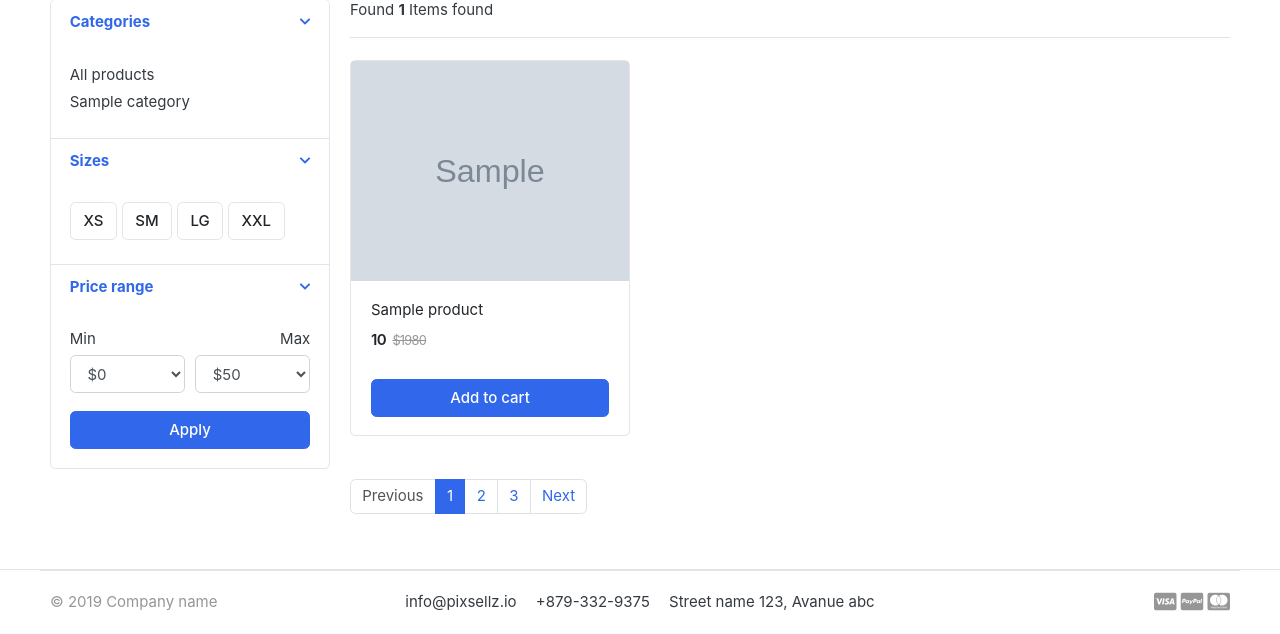
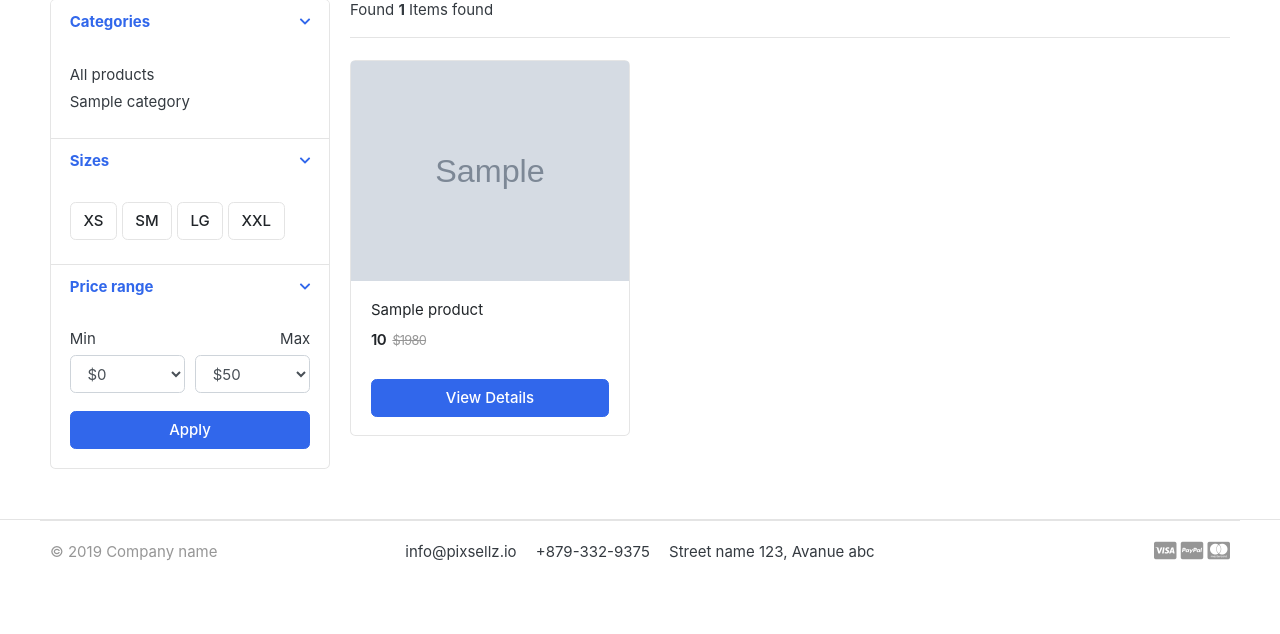
Before and after one commit to kamaldhiman2010/GreatKart, a Django app: page /store/ in a window 1280 px wide. Shown: the part 295-929 px from the top of the page. After the commit the page ends 856 px from the top, so only its background shows below. Run offline with Django 3.2, Linux system fonts and the light colour scheme; tables that the repository leaves empty hold one stand-in row (values such as "Sample post"); grey boxes marked "Sample" are stand-in pictures; some libraries are stand-ins or nearby versions; some web fonts are replaced.

Commit message:
cart completed

```diff
--- /dev/null
+++ b/carts/context_processors.py
@@ -0,0 +1,16 @@
+from .models import Cart,CartItem
+from .views import _cart_id
+
+def counter(request):
+    cart_count = 0
+    if 'admin' in request.path:
+        return {}
+    else:
+        try:
+            cart=Cart.objects.filter(cart_id=_cart_id(request))
+            cart_items=CartItem.objects.all().filter(cart=cart[:1])
+            for cart_item in cart_items:
+                cart_count += cart_item.quantity
+        except Cart.DoesNotExist:
+            cart_count=0
+    return dict(cart_count=cart_count)
--- a/carts/views.py
+++ b/carts/views.py
@@ -1,3 +1,4 @@
+from django.core.exceptions import ObjectDoesNotExist
 from django.http import HttpResponse
 from django.shortcuts import render, redirect, get_object_or_404
 
@@ -60,6 +61,8 @@ def remove_cart_item(request,product_id):
 
 def cart(request,total=0,quantity=0,cart_items=None):
     try:
+        tax=0
+        grand_total=0
         cart=Cart.objects.get(cart_id=_cart_id(request))
         cart_items=CartItem.objects.filter(cart=cart,is_active=True)
         for cart_item in cart_items:
@@ -67,7 +70,7 @@ def cart(request,total=0,quantity=0,cart_items=None):
             quantity += cart_item.quantity
         tax=(2*total)/100
         grand_total=total+tax
-    except ObjectNotExist:
+    except ObjectDoesNotExist:
         pass
     context={
         'total':total,
--- a/greatkart/settings.py
+++ b/greatkart/settings.py
@@ -66,7 +66,8 @@ TEMPLATES = [
                 'django.template.context_processors.request',
                 'django.contrib.auth.context_processors.auth',
                 'django.contrib.messages.context_processors.messages',
-                'category.context_processors.menu_links'
+                'category.context_processors.menu_links',
+                'carts.context_processors.counter'
             ],
         },
     },
--- a/store/views.py
+++ b/store/views.py
@@ -5,6 +5,7 @@ from carts.models import CartItem
 from .models import Category
 from .models import Product
 from carts.views import _cart_id
+from django.core.paginator import EmptyPage,PageNotAnInteger,Paginator
 # Create your views here.
 
 def store(request,category_slug=None):
@@ -13,12 +14,19 @@ def store(request,category_slug=None):
     if category_slug != None:
         categories=get_object_or_404(Category,slug=category_slug)
         products=Product.objects.filter(category=categories,is_available=True)
+        paginator = Paginator(products, 1)
         product_count=products.count()
+        page = request.GET.get('page')
+        paged_products = paginator.get_page(page)
+
     else:
-        products = Product.objects.all().filter(is_available=True)
+        products = Product.objects.all().filter(is_available=True).order_by('id')
+        paginator=Paginator(products,3)
+        page=request.GET.get('page')
+        paged_products=paginator.get_page(page)
         product_count=products.count()
     context = {
-        'products': products,
+        'products': paged_products,
         'product_count':product_count
 
     }
--- a/templates/includes/navbar.html
+++ b/templates/includes/navbar.html
@@ -67,9 +67,9 @@
 							<a href="./register.html"> Register</a>
 						</div>
 					</div>
-					<a href="./cart.html" class="widget-header pl-3 ml-3">
+					<a href="{% url 'cart' %}" class="widget-header pl-3 ml-3">
 						<div class="icon icon-sm rounded-circle border"><i class="fa fa-shopping-cart"></i></div>
-						<span class="badge badge-pill badge-danger notify">0</span>
+						<span class="badge badge-pill badge-danger notify">{{cart_count}}</span>
 					</a>
 				</div> <!-- widgets-wrap.// -->
 			</div> <!-- col.// -->
--- a/templates/store/store.html
+++ b/templates/store/store.html
@@ -140,7 +140,7 @@
 						<del class="price-old">$1980</del>
 					</div> <!-- price-wrap.// -->
 				</div>
-				<a href="{% url 'add_cart' product.id %}" class="btn btn-block btn-primary">Add to cart </a>
+				<a href="{{ product.get_url }}" class="btn btn-block btn-primary">View Details </a>
 			</figcaption>
 		</figure>
 	</div> <!-- col.// -->
@@ -149,13 +149,28 @@
 
 
 <nav class="mt-4" aria-label="Page navigation sample">
-  <ul class="pagination">
-    <li class="page-item disabled"><a class="page-link" href="#">Previous</a></li>
-    <li class="page-item active"><a class="page-link" href="#">1</a></li>
-    <li class="page-item"><a class="page-link" href="#">2</a></li>
-    <li class="page-item"><a class="page-link" href="#">3</a></li>
-    <li class="page-item"><a class="page-link" href="#">Next</a></li>
-  </ul>
+	{% if products.has_other_pages %}
+	  <ul class="pagination">
+	   	{% if products.has_previous %}
+		<li class="page-item"><a class="page-link" href="?page={{products.previous_page_number}}">Previous</a></li>
+	  	{% else %}
+		<li class="page-item disabled"><a class="page-link" href="#">Previous</a></li>
+		{% endif %}
+
+	  	{% for i in products.paginator.page_range %}
+		  {% if products.number ==  i %}
+	  		<li class="page-item active"><a class="page-link" href="#">{{i}}</a></li>
+		  {% else %}
+		  	<li class="page-item"><a class="page-link" href="?page={{i}}">{{i}}</a></li>
+		  {% endif %}
+	    {% endfor %}
+	    {% if products.has_next %}
+			<li class="page-item"><a class="page-link" href="?page={{products.next_page_number}}">Next</a></li>
+		{% else %}
+			<li class="page-item disabled"><a class="page-link" href="#">Next</a></li>
+	  	{% endif %}
+	  </ul>
+	{% endif %}
 </nav>
 
 	</main> <!-- col.// -->
```
